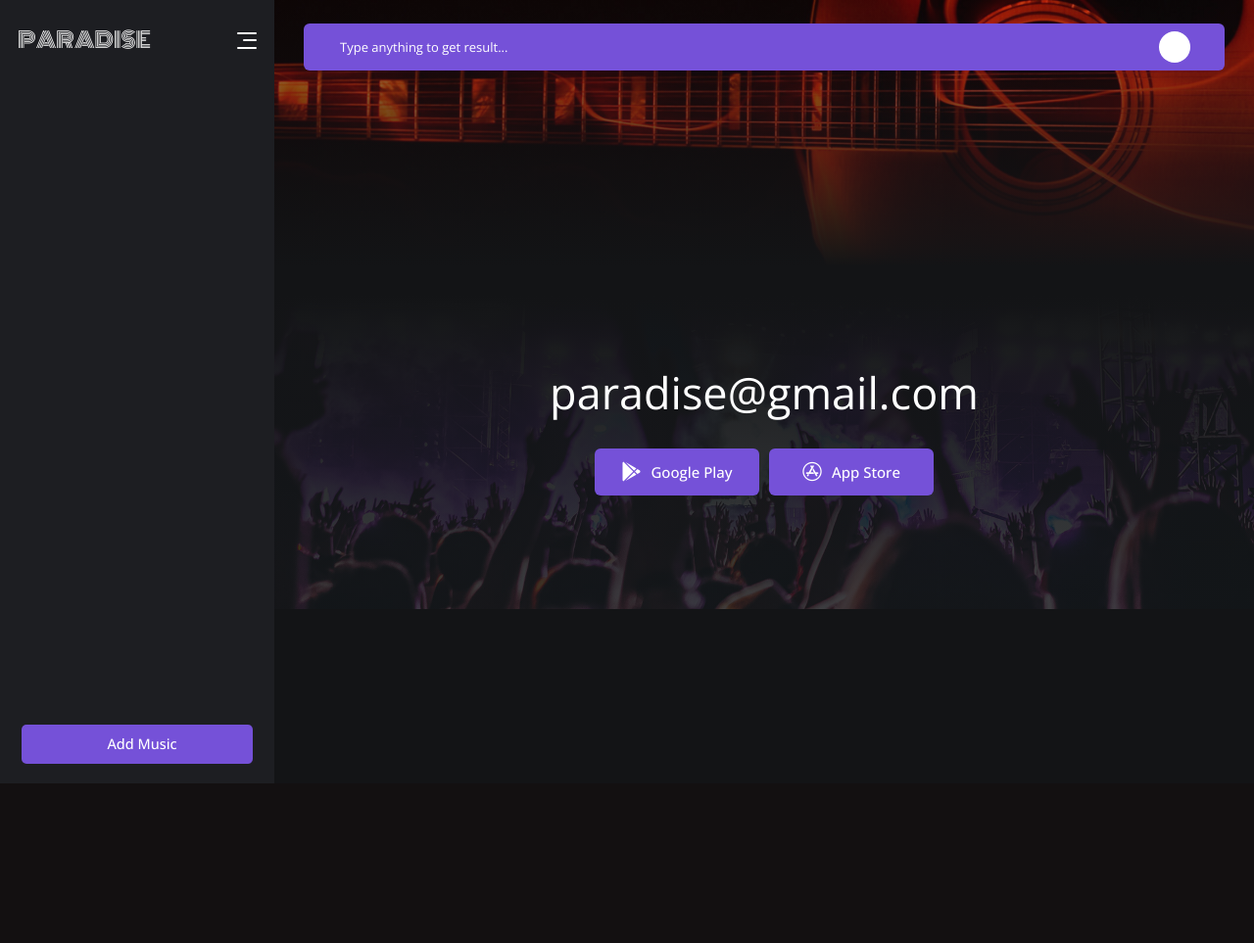
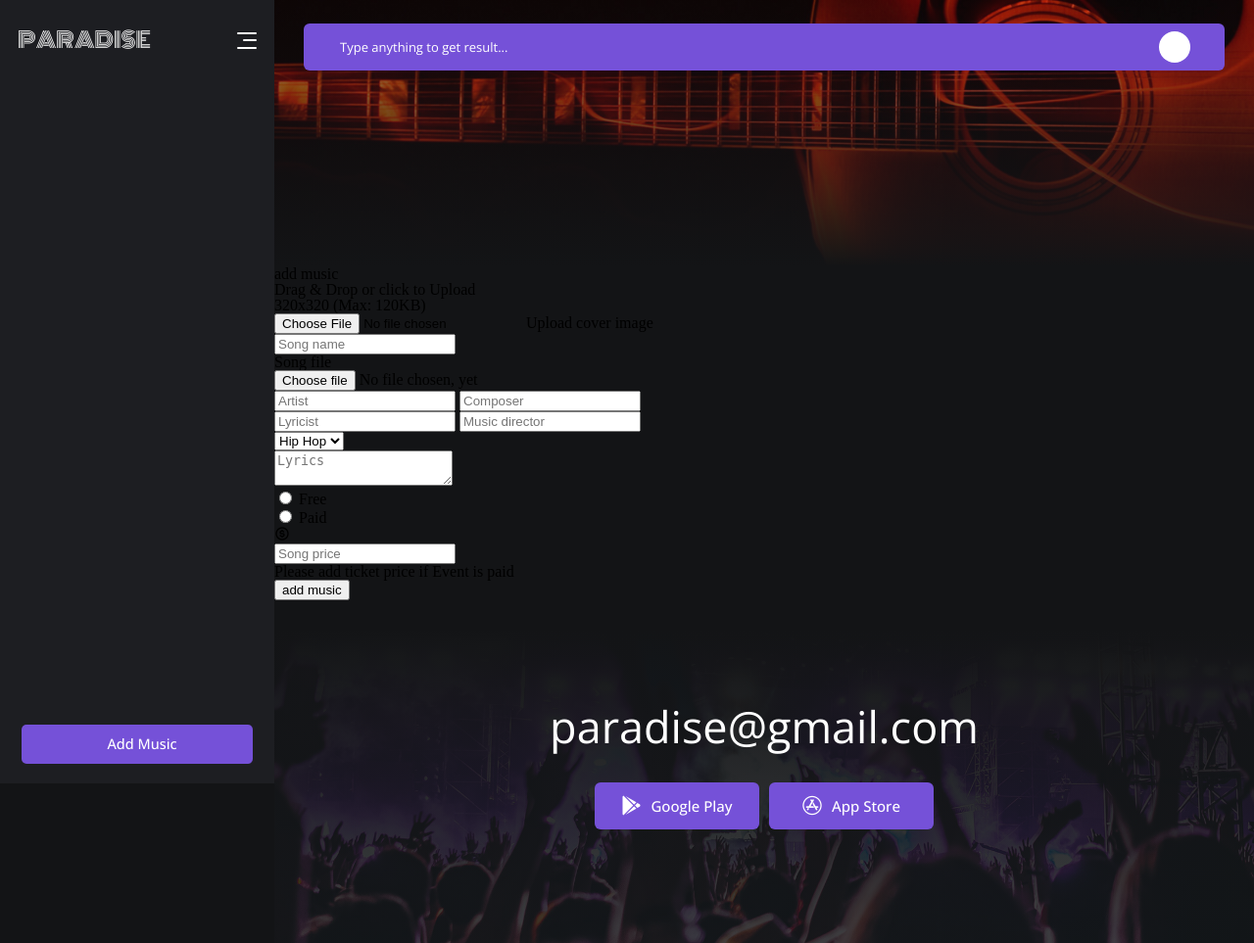
Before and after one commit to gigaamiridze/Paradise, a Flask app: template src/dashboard/templates/add-music.html in a window 1280 px wide. Shown: the whole page at 98% size. Before the commit the page ends 800 px from the top, so only its background shows below. Run offline with Flask 2, Linux system fonts and the light colour scheme; the template is opened without the code that fills it: values that come from a table or form of the project are taken from there, others are empty; some libraries are stand-ins or nearby versions.

Commit message:
Added 'add music' page content

```diff
--- a/src/dashboard/templates/add-music.html
+++ b/src/dashboard/templates/add-music.html
@@ -1,4 +1,65 @@
 {% extends 'dash_base.html' %}
 {% block content %}
   <div class="bg-img" style="background-image: url({{ url_for('dashboard.static', filename='media/img/guitar.jpg') }})"></div>
+  <div class="form-block">
+    <div class="card">
+      <div class="card-head">
+        <h3>add music</h3>
+      </div>
+      <div class="card-body">
+        <form method="POST" enctype="multipart/form-data">
+          {{ form.hidden_tag() }}
+          <div class="img-uploader">
+            <i class="fa-light fa-cloud-arrow-up"></i>
+            <p>Drag & Drop or click to Upload</p>
+            <p class="size-paragraph">320x320 (Max: 120KB)</p>
+            {{ form.music_img(accept=".jpg, .jpeg, .png, .svg") }} {{ form.music_img.label() }}
+          </div>
+          <div class="form-group">
+            {{ form.music_name(class="input-field", placeholder="Song name") }}
+          </div>
+          <div class="form-group column">
+            {{ form.music_file.label() }} {{ form.music_file(class="real-file", hidden="hidden", accept=".mp3, .mp4, .m4a, .flac, .wav, .wma, .aac") }}
+            <div class="second-file">
+              <button type="button" class="custom-btn">Choose file</button>
+              <span class="custom-txt">No file chosen, yet</span>
+            </div>
+          </div>
+          <div class="form-group">
+            <div class="flex-block">
+              {{ form.artist(class="input-field less-width", placeholder="Artist") }}
+              {{ form.composer(class="input-field less-width", placeholder="Composer") }}
+            </div>
+          </div>
+          <div class="form-group">
+            <div class="flex-block">
+              {{ form.lyricist(class="input-field less-width", placeholder="Lyricist") }}
+              {{ form.music_director(class="input-field less-width", placeholder="Music director") }}
+            </div>
+          </div>
+          <div class="form-group">
+            {{ form.category(class="input-field select-field") }}
+          </div>
+          <div class="form-group">
+            {{ form.lyrics(class="input-field textarea", placeholder="Lyrics") }}
+          </div>
+          <div class="form-group">
+            {{ form.free_or_paid() }}
+          </div>
+          <div class="form-group">
+            <div class="flex-block">
+              <div class="icon-box">
+                <i class='bx bx-dollar-circle'></i>
+              </div>
+              {{ form.music_price(class="input-field number-field", placeholder="Song price") }}
+            </div>
+            <p class="price-paragraph">Please add ticket price if Event is paid</p>
+          </div>
+          <div class="form-group">
+            {{ form.submit(class="submit-btn") }}
+          </div>
+        </form>
+      </div>
+    </div>
+  </div>
 {% endblock %}
```
Also changed, not shown: src/dashboard/views.py (+20 -2 lines).
